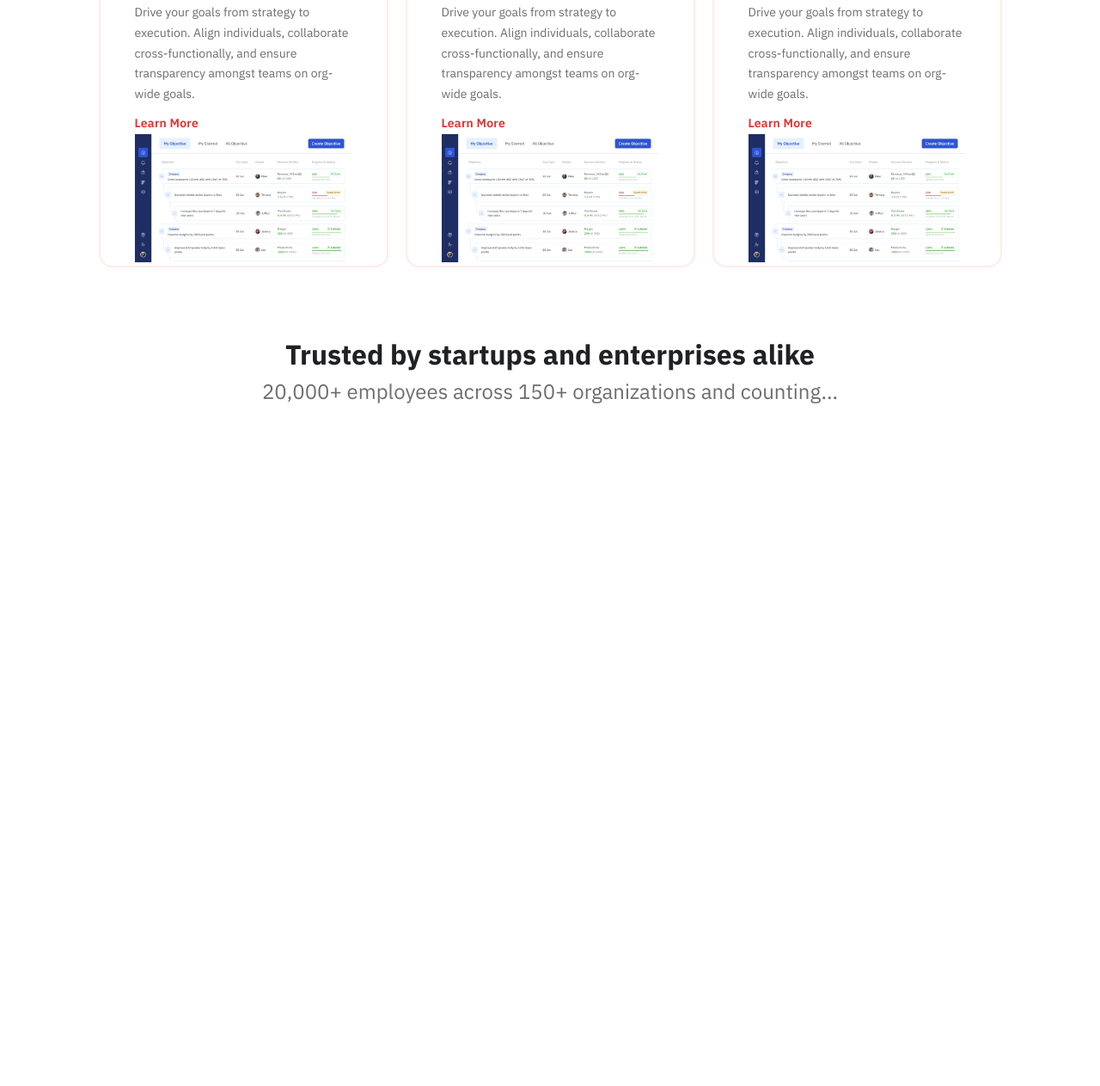
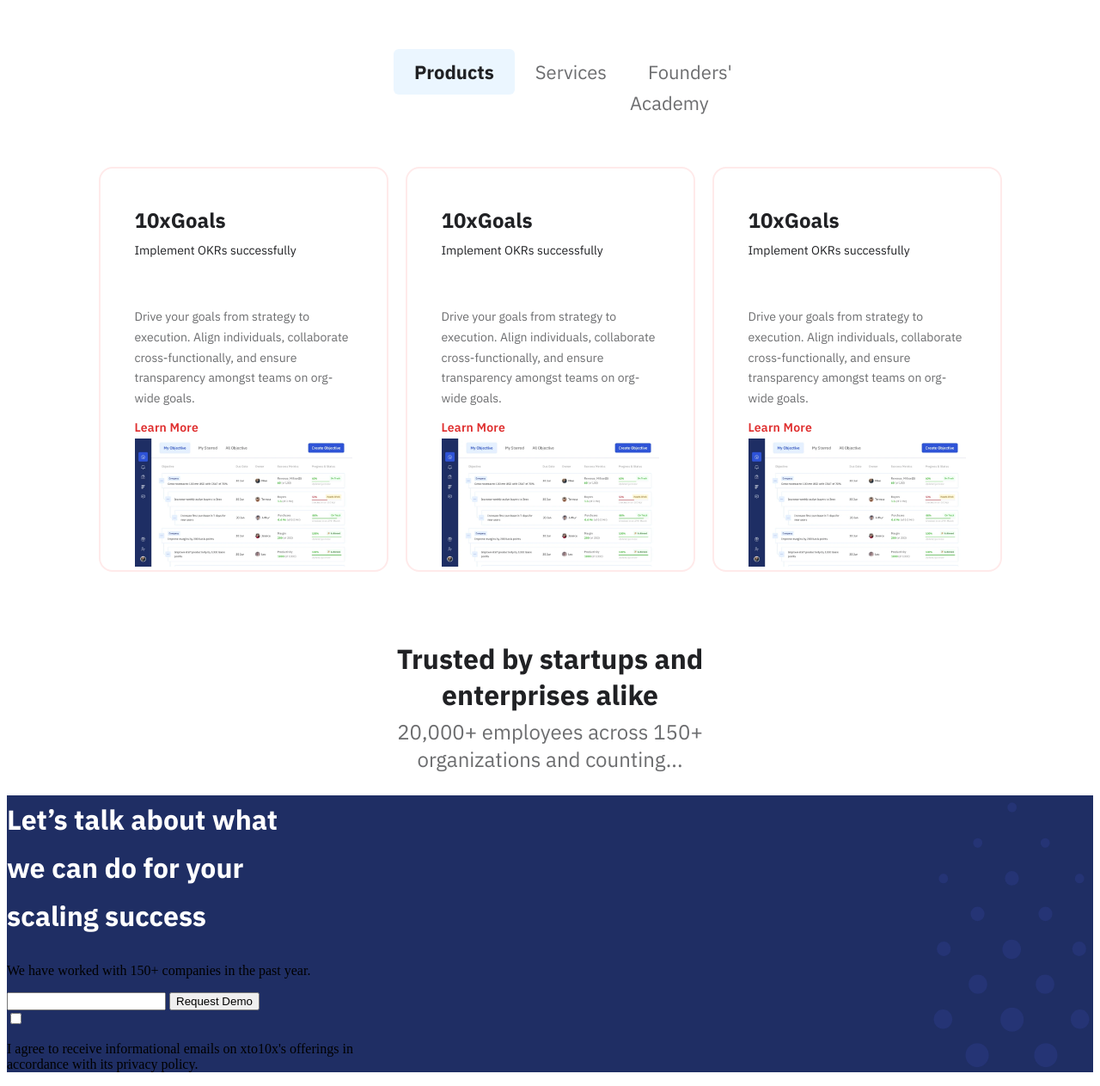
Before and after one commit to evigt/xto-10x-website, a plain HTML site: page index.html in a window 1280 px wide. Shown: the part 1056-2319 px from the top of the page at 86% size. Before the commit the page ends 1535 px from the top, so only its background shows below. Drawn offline with Linux system fonts and the light colour scheme.

Commit message:
ui changes

```diff
--- a/index.html
+++ b/index.html
@@ -164,6 +164,54 @@
       </p>
     </div>
   </div>
+  <!-- <div class="custom">
+    <div class="slider">
+      <img src="images/youtube_hover.svg" alt="">
+    </div>
+    <div class="slider">
+      <img src="images/youtube_hover.svg" alt="">
+    </div>
+    <div class="slider">
+      <img src="images/youtube_hover.svg" alt="">
+    </div>
+    <div class="slider">
+      <img src="images/youtube_hover.svg" alt="">
+    </div>
+    <div class="slider">
+      <img src="images/youtube_hover.svg" alt="">
+    </div>
+    <div class="slider">
+      <img src="images/youtube_hover.svg" alt="">
+    </div>
+    <div class="slider">
+      <img src="images/youtube_hover.svg" alt="">
+    </div>
+    <div class="slider">
+      <img src="images/youtube_hover.svg" alt="">
+    </div>
+    <div class="slider">
+      <img src="images/youtube_hover.svg" alt="">
+    </div>
+    <div class="slider">
+      <img src="images/youtube_hover.svg" alt="">
+    </div>
+  </div> -->
+  <div class="request-demo">
+<h2 class="scaling-success">
+  Let’s talk about what <br> we can do for your <br> scaling success</h2>
+  <div>
+    <p class="worked">We have worked with 150+ companies in the past year.
+    </p>
+    <input type="text">
+    <button>Request Demo</button>
+    <div>
+    <input type="checkbox">
+<p>I agree to receive informational emails on xto10x's offerings in <br> accordance with its privacy policy.</p>
+    </div>
+
+  </div>
+  </div>
 </body>
+<script src="sp"></script>
 
 </html>
--- a/srcript.js
+++ b/srcript.js
@@ -40,3 +40,9 @@ $('#carouselExample').on('slide.bs.carousel', function (e) {
     });
 
   });
+  $('.custom').slick({
+    slidesToShow: 3,
+    slidesToScroll: 1,
+    autoplay: true,
+    autoplaySpeed: 2000,
+  });
--- a/style.css
+++ b/style.css
@@ -147,8 +147,8 @@ padding-right: 175px;
     align-items: center;
   }
   .top{
-    padding-left: 175px;
-    padding-right: 175px;
+    padding-left: 410px;
+    padding-right: 410px;
     display: flex;
   }
   .top-p{
@@ -280,8 +280,8 @@ text-decoration: none;
   margin-bottom: 56px;
 }
  .products{
-  padding-left: 175px;
-  padding-right: 175px;
+  padding-left: 410px;
+  padding-right: 410px;
  }
  .product-box{
    margin-left:10px ;
@@ -315,3 +315,26 @@ text-align: center;
     text-align: center;
 
 }
+.container{
+  padding-left: 410px;
+  padding-right: 410px;
+}
+.request-demo{
+  background-position: bottom right;
+  background-repeat: no-repeat;
+  background-color: #1F2E64;
+  background-size: 190px auto;
+  background-image: url(images/Email-section-pattern-right.svg);
+}
+.scaling-success{
+  max-width: 400px;
+  padding-right: 20px;
+  color: #FFF;
+  font-family: "IBM Plex Sans",Sans-serif;
+  font-size: 32px;
+  font-weight: 700;
+  line-height: 56px;
+}
+.worked{
+  worked
+}
```
Also changed, not shown: images/Email-section-pattern-right.svg (added), images/Homepage_logo28-300x300.png (added).
